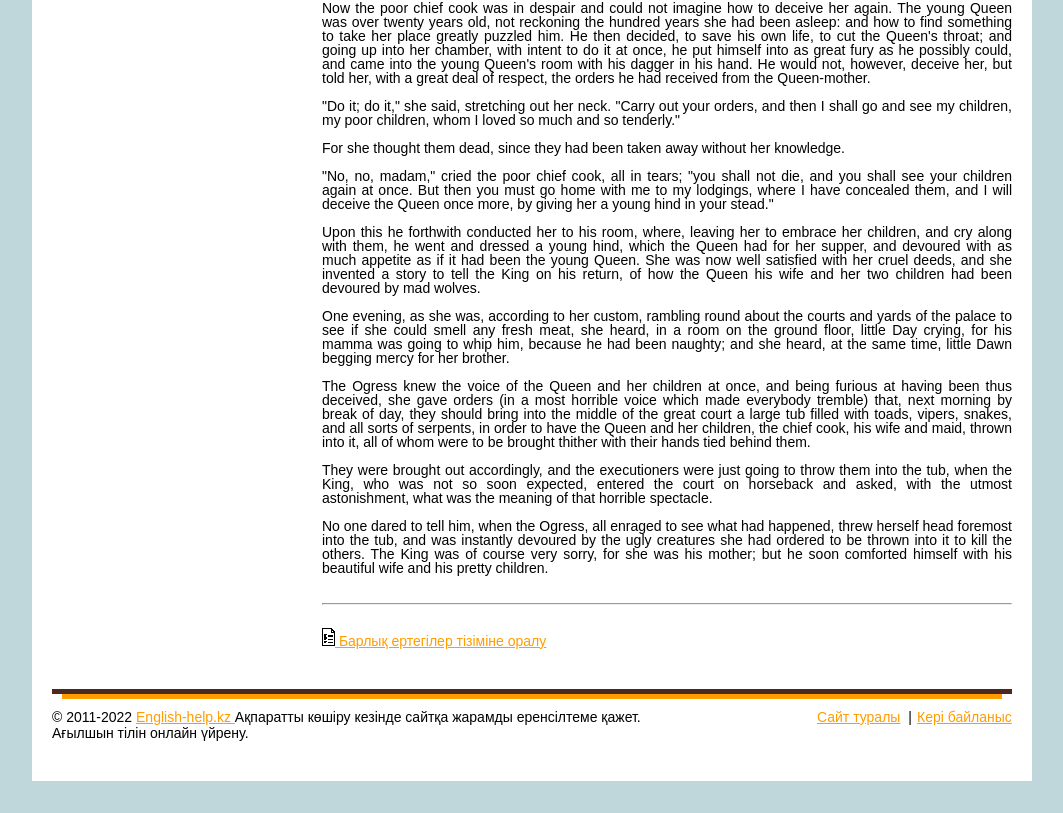
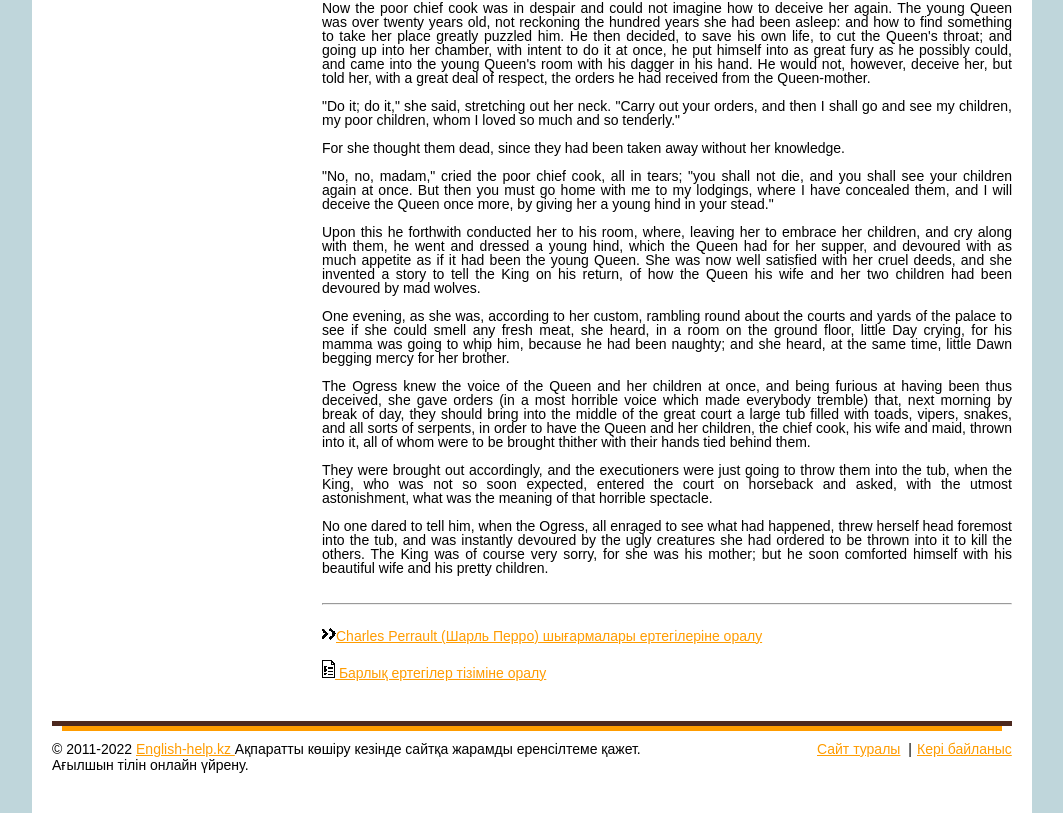
Before and after one commit to Gaukhar91/site-by, a plain HTML site: page Sleeping.html in a window 1280 px wide. Shown: the part 3186-3999 px from the top of the page, without its empty margins (108-1171 px from the left). Before the commit the page ends 3967 px from the top, so only its background shows below. Drawn offline with Linux system fonts and the light colour scheme.

Commit message:
Update Sleeping.html

```diff
--- a/Sleeping.html
+++ b/Sleeping.html
@@ -156,7 +156,7 @@ No one dared to tell him, when the Ogress, all enraged to see what had happened,
 
 <hr><br><div>
     <div>
-
+<div class="p6"> <a href="Perrault.html"><img src="4.png">Charles Perrault (Шарль Перро) шығармалары ертегілеріне оралу </a></div><br>
       <div class="p6"> <a href="ertegi.html"><img src="7.png"> Барлық ертегілер тізіміне оралу </a></div>
                  </div>
     </div>
```
